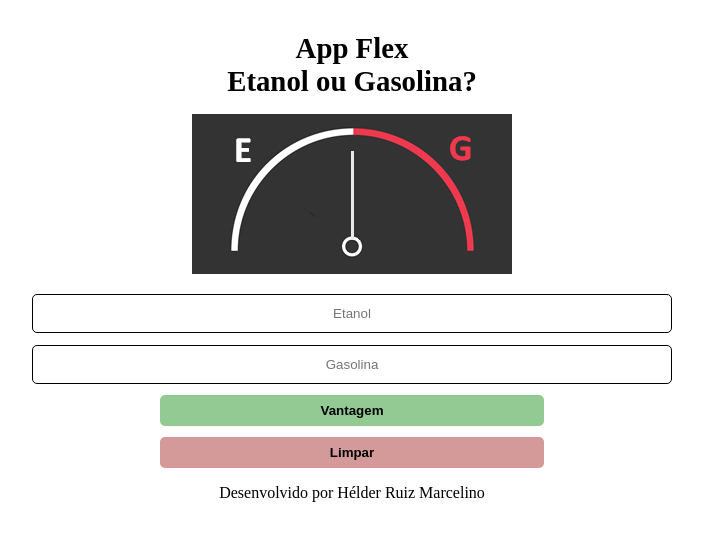
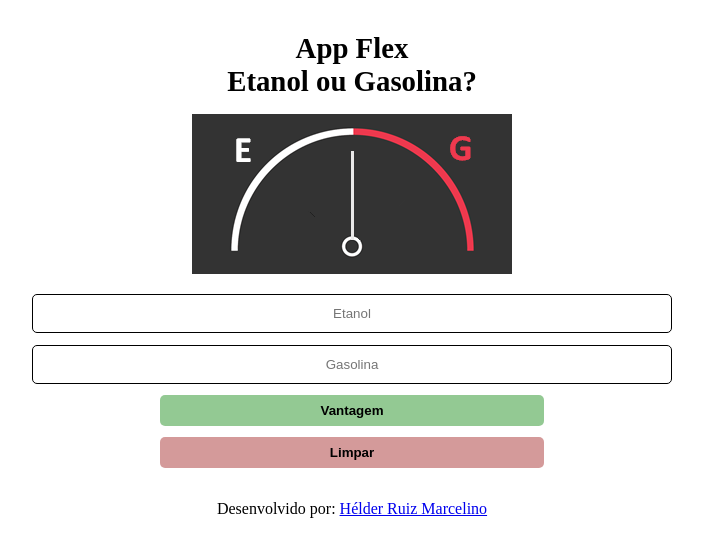
Before and after one commit to helderruiz/AppFlex, a plain HTML site: page index.html in a window 1280 px wide. Shown: the whole page, without its empty margins (288-991 px from the left). Drawn offline with Linux system fonts and the light colour scheme.

Commit message:
Atualizado footer

```diff
--- a/index.html
+++ b/index.html
@@ -20,7 +20,7 @@
     </form>
 
     <footer>
-        <span>Desenvolvido por Hélder Ruiz Marcelino</span>
+        <span>Desenvolvido por: <a href="https://helderruiz.github.io/Portfolio/">Hélder Ruiz Marcelino</a></span>
     </footer>
 
     <script src="script.js"></script>
--- a/style.css
+++ b/style.css
@@ -55,5 +55,5 @@ div {
 
 footer{
     text-align: center;
-    margin: 1rem;
+    margin: 2rem ;
 }
```
